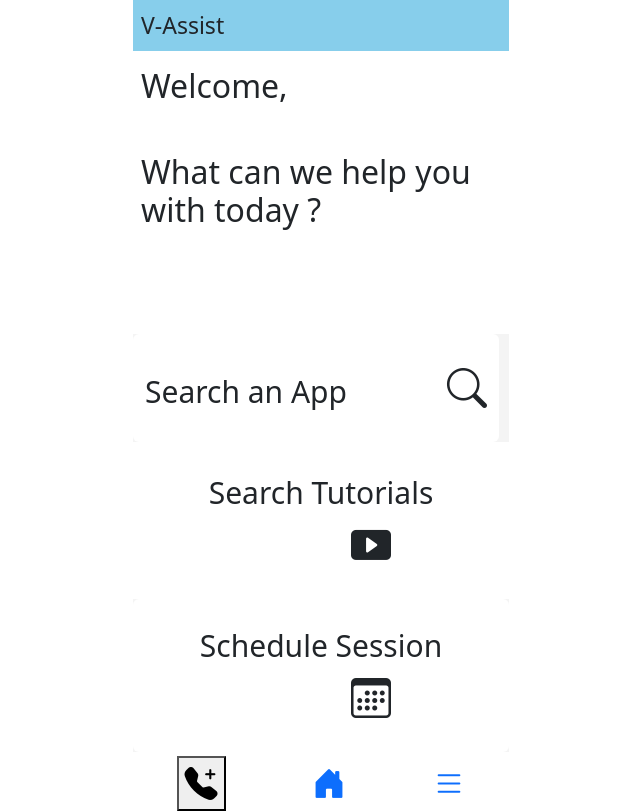
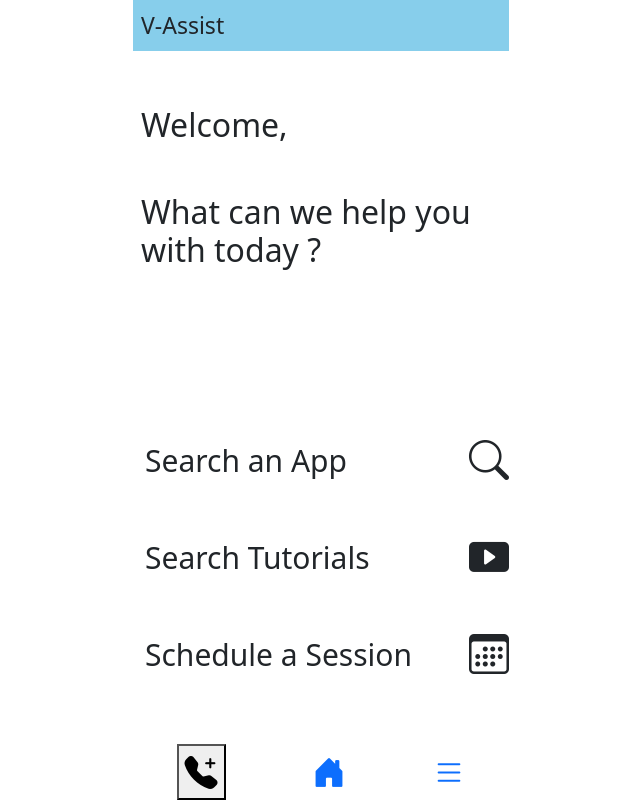
Before and after one commit to guptavashisht24/dp-hci, a React (Create React App) app: page / in a window 1280 px wide. Shown: the whole page, without its empty margins (379-1019 px from the left). Built offline with nearby package versions, Linux system fonts and the light colour scheme.

Commit message:
icon flex

```diff
--- a/src/components/HomePage.js
+++ b/src/components/HomePage.js
@@ -2,9 +2,9 @@
 import './HomePage.css'
 import { Link } from "react-router-dom";
 
-function HomePage(){
-    return(
-        <div className="bg-dark" style={{maxWidth:"400px",marginLeft:"500px"}}>
+function HomePage() {
+    return (
+        <div className="bg-dark" style={{ maxWidth: "400px", marginLeft: "500px" }}>
             <div className="section-wrapper mx-auto container bg-white">
                 <div className="h-100 d-flex flex-column justify-content-between">
                     <div className="header bg-primary-blue  px-2 py-2">
@@ -21,31 +21,34 @@
                         </h2>
                     </div>
                     <div className="search-sections">
-                <div className="searchApp d-flex align-items-center mb-1 bg-gray">
-                   <Link to="/SearchApps" style={{ textDecoration: 'none' }}> <button className="form-control bg-gray border-0 py-4" style={{fontSize:"30px", textDecoration:"none"}}>Search an App
-                    <i style={{marginLeft: "100px", fontSize: "40px"}} className="bi bi-search"></i></button></Link>
+                        <div className="searchApp d-flex align-items-center mb-1 justify-content-between">
+                            <div><Link to="/SearchApps" style={{ textDecoration: 'none' }}> <button className="form-control bg-gray border-0 py-4" style={{ fontSize: "30px", textDecoration: "none" }}>Search an App
+                            </button></Link></div>
+                            <div><i style={{ fontSize: "40px" }} className="bi bi-search"></i></div>
                         </div>
-                <div classname="searchTutorials d-flex align-items-center mb-1 bg-gray">
-                    <button className="form-control bg-gray border-0 py-4" style={{fontSize:"30px"}}>Search Tutorials
-                    <i style={{marginLeft: "100px", fontSize: "40px"}} className="bi bi-play-btn-fill"></i></button>
+                        <div className="searchApp d-flex align-items-center mb-1 justify-content-between">
+                            <div><Link to="/SearchApps" style={{ textDecoration: 'none' }}> <button className="form-control bg-gray border-0 py-4" style={{ fontSize: "30px", textDecoration: "none" }}>Search Tutorials
+                            </button></Link></div>
+                            <div><i style={{fontSize: "40px" }} className="bi bi-play-btn-fill"></i></div>
                         </div>
-                <div className="searchSession d-flex align-items-center mb-1 bg-gray">
-                    <button className="form-control bg-gray border-0 py-4" style={{fontSize:"30px"}}>Schedule Session
-                    <i style={{marginLeft: "100px", fontSize: "40px"}} className="bi bi-calendar3"></i></button>
+                        <div className="searchApp d-flex align-items-center mb-1 justify-content-between">
+                            <div><Link to="/SearchApps" style={{ textDecoration: 'none' }}> <button className="form-control bg-gray border-0 py-4" style={{ fontSize: "30px", textDecoration: "none" }}>Schedule a Session
+                            </button></Link></div>
+                            <div><i style={{ fontSize: "40px" }} className="bi bi-calendar3"></i></div>
                         </div>
                     </div>
                     <div>
-                    <ul className="list-unstyled d-flex align-items-center  justify-content-around mb-0">
+                        <div className="list-unstyled d-flex align-items-center  justify-content-around mb-0">
                             <li>
-                            <button><i style={{fontSize: "33px"}} className="bi bi-telephone-plus-fill"></i></button>
+                                <button><i style={{ fontSize: "33px" }} className="bi bi-telephone-plus-fill"></i></button>
                             </li>
                             <li>
-                          <Link to="/"><i style={{fontSize: "33px"}} className="bi bi-house-door-fill"></i></Link>
+                                <Link to="/"><i style={{ fontSize: "33px" }} className="bi bi-house-door-fill"></i></Link>
                             </li>
                             <li>
-                          <Link to="/menu"><i style={{fontSize: "33px"}} className="bi bi-list"></i></Link>
+                                <Link to="/menu"><i style={{ fontSize: "33px" }} className="bi bi-list"></i></Link>
                             </li>
-            </ul>
+                        </div>
                     </div>
                 </div>
             </div>
```
Lines whose indentation alone changed are shown as unchanged.
